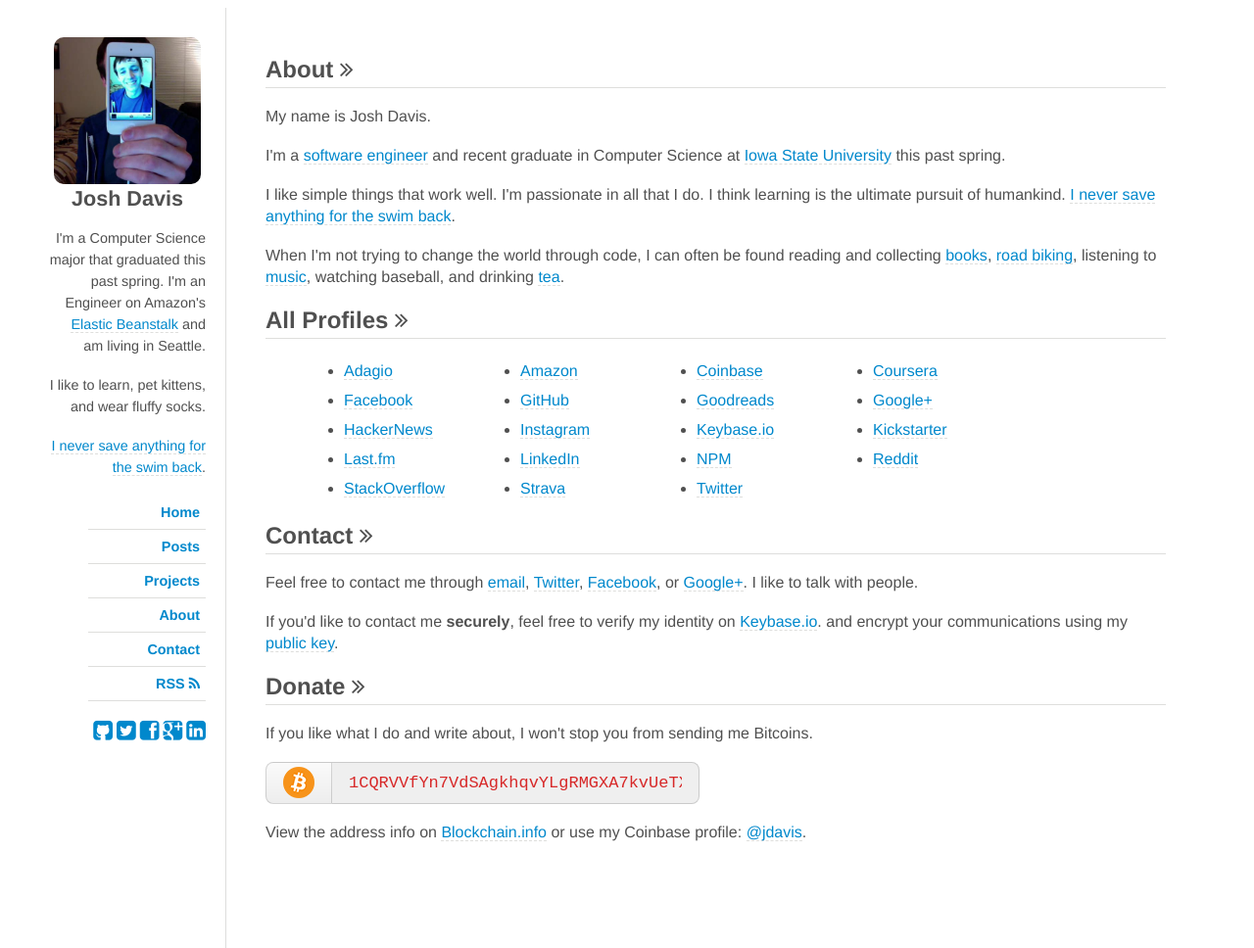
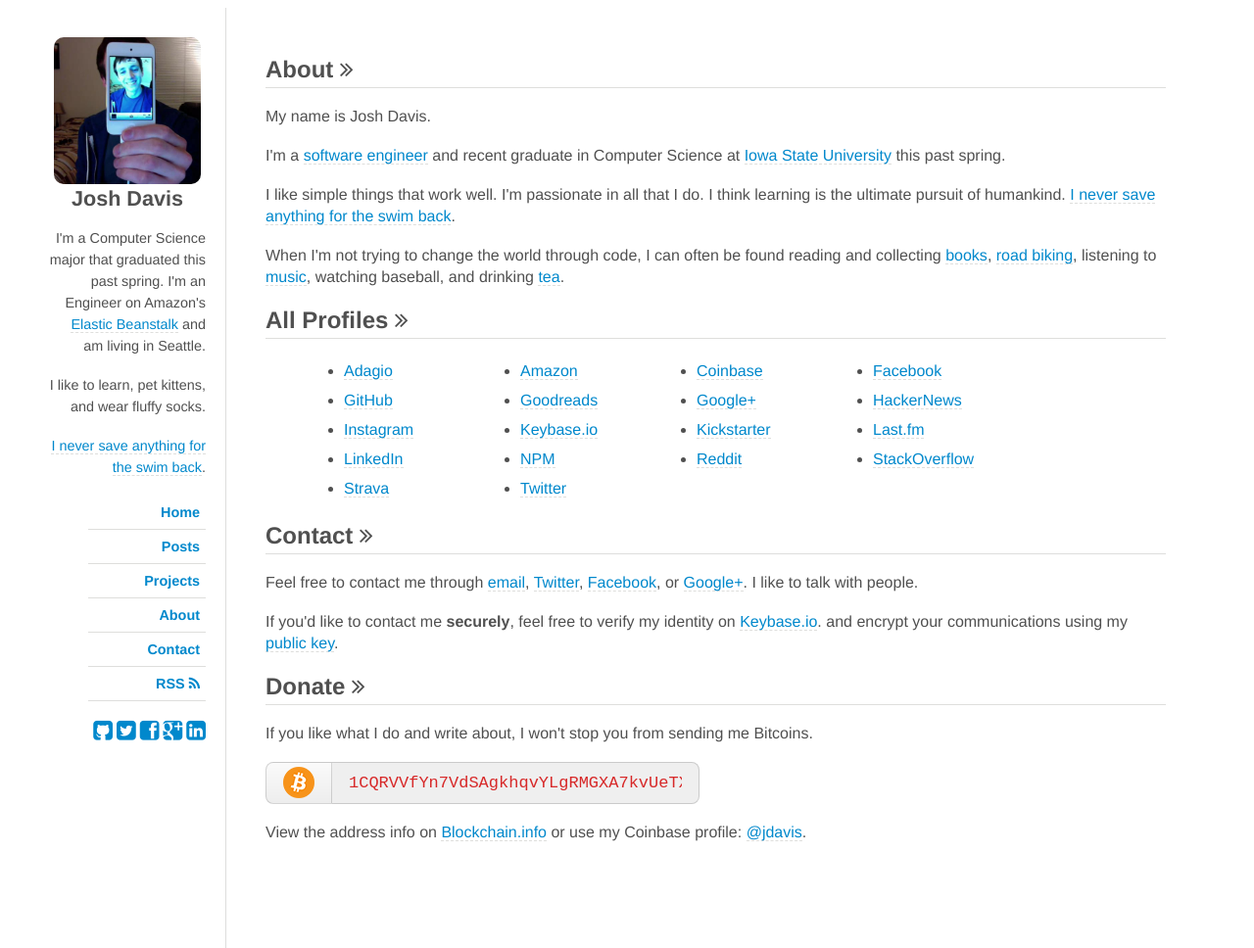
Before and after one commit to jdavis/jdavis.github.com, a Jekyll site: the page built from about.html, in a window 1280 px wide. Shown: the whole page at 98% size. Built offline with Jekyll 4.4.1, drawn with Linux system fonts in a browser that asks for light colours; nearby versions of some CDN libraries; some web fonts are replaced.

Commit message:
Remove Coursera

```diff
--- a/_data/accounts.yml
+++ b/_data/accounts.yml
@@ -9,10 +9,6 @@
 coinbase:
     name: Coinbase
     site: "https://coinbase.com/jdavis"
-
-coursera:
-    name: Coursera
-    site: "https://www.coursera.org/user/i/304760a07e77c7a51b7d322b83af7872"
 
 facebook:
     name: Facebook
```
